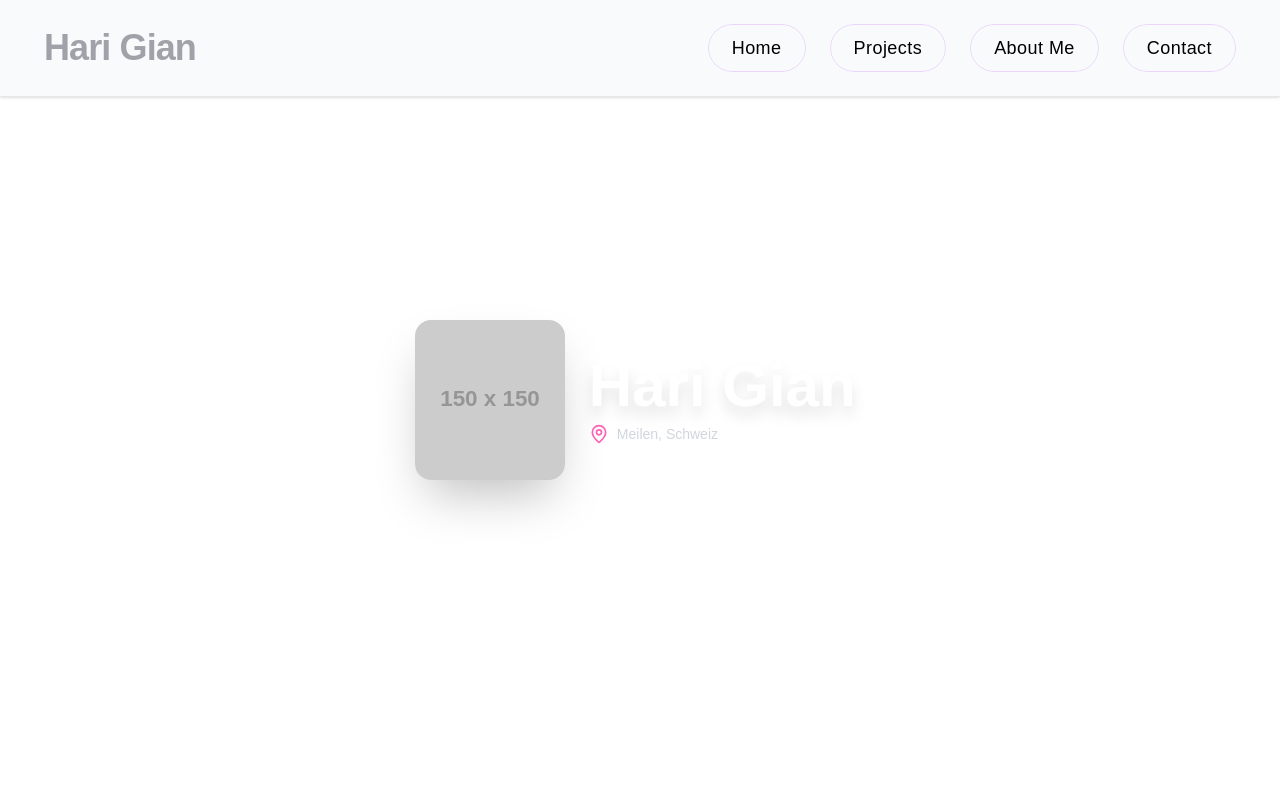
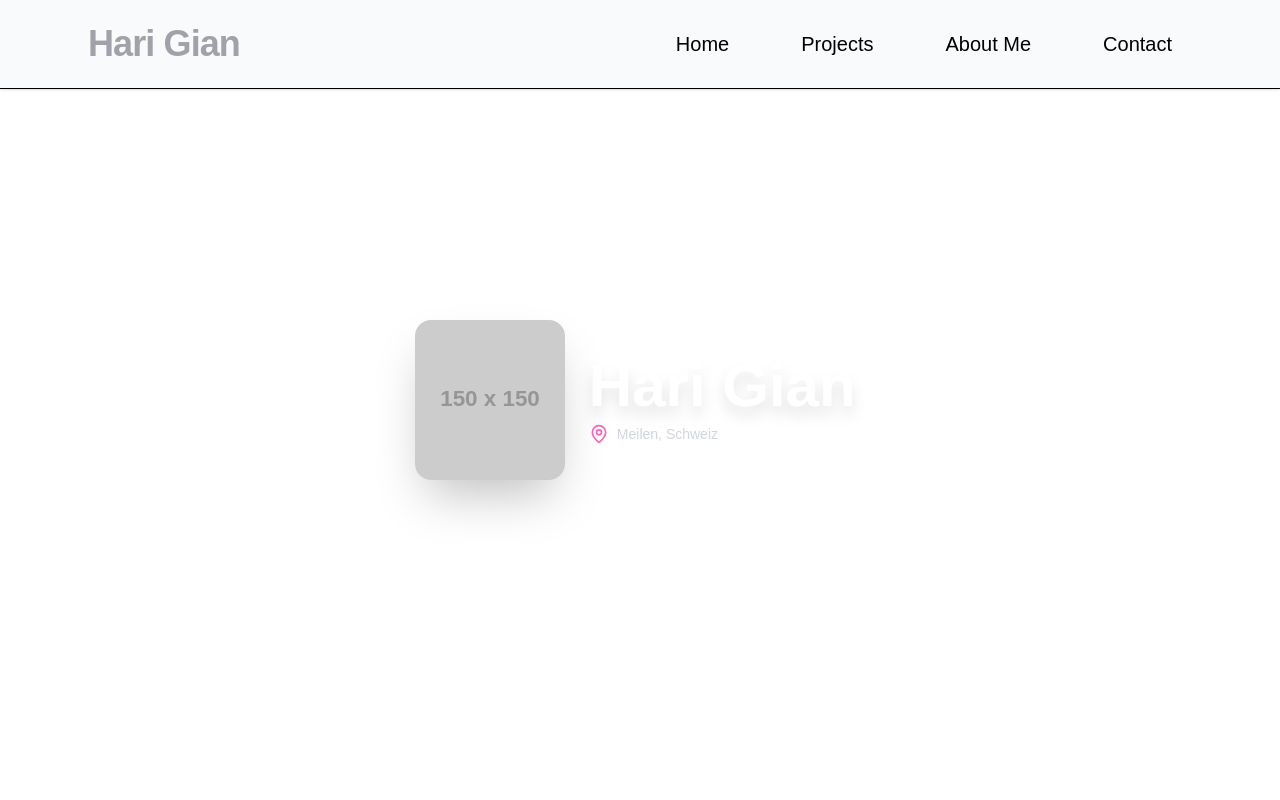
Before and after one commit to Hari-Gian/PortfolioWebseite, a Next.js app: page / in a window 1280 px wide. Shown: the top 800 px of the page. Built offline with nearby package versions, Linux system fonts and the light colour scheme.

Commit message:
habe an der Navbar gearbeitet

```diff
--- a/components/header.tsx
+++ b/components/header.tsx
@@ -66,6 +66,10 @@ const Navbar = () => {
     opacity: 0,
   });
 
+  // Shared animation duration and timing for synchronization
+  const shimmerDuration = 3;
+  const shimmerSpread = 1.5;
+
   useEffect(() => {
     const changeColor = () => {
       if (window.scrollY >= 10) { // Very small threshold for immediate effect
@@ -130,96 +134,82 @@ const Navbar = () => {
     );
   };
 
+  // Navigation links
+  const navItems = [
+    { label: "Home", href: "#home" },
+    { label: "Projects", href: "#projects" },
+    { label: "About Me", href: "#aboutme" },
+    { label: "Contact", href: "#contact" },
+  ];
+
   return (
-    <div
-      className={`fixed left-0 top-0 w-full z-10 ${isScrolled ? '' : 'border-b border-gray-200 bg-gray-50 shadow-sm'}`}
-    >
-      <div className={`max-w-[1240px] m-auto flex ${isScrolled ? 'justify-center' : 'justify-between'} items-center p-6`}>
+    <nav className={`fixed top-0 left-0 w-full z-10 ${!isScrolled && "bg-gray-50 border-b shadow-sm"}`}>
+      <div className={`max-w-6xl mx-auto flex items-center ${isScrolled ? "justify-center" : "justify-between"} p-6`}>
+        {/* Logo */}
         {!isScrolled && (
           <Link href="/">
-            <TextShimmer duration={3} spread={1.5} className="">
+            <TextShimmer duration={shimmerDuration} spread={shimmerSpread}>
               Hari Gian
             </TextShimmer>
           </Link>
         )}
 
-        {/* Mobile Menu Button */}
+        {/* Mobile toggle */}
         {!isScrolled && (
-          <div onClick={handleNav} className="sm:hidden cursor-pointer z-20 p-2 rounded-lg hover:bg-gray-100 transition-colors duration-200">
-            <div className={`w-6 h-0.5 ${textColor === 'black' ? 'bg-black' : 'bg-[#1a365d]'} transition-all duration-300 ${nav ? 'rotate-45 translate-y-1' : ''}`}></div>
-            <div className={`w-6 h-0.5 ${textColor === 'black' ? 'bg-black' : 'bg-[#1a365d]'} my-1 transition-all duration-300 ${nav ? 'opacity-0' : ''}`}></div>
-            <div className={`w-6 h-0.5 ${textColor === 'black' ? 'bg-black' : 'bg-[#1a365d]'} transition-all duration-300 ${nav ? '-rotate-45 -translate-y-1' : ''}`}></div>
-          </div>
+          <button onClick={handleNav} className="sm:hidden p-2 z-20">
+            <div className={`w-6 h-0.5 mb-1 bg-current transition-all ${nav ? "rotate-45 translate-y-1.5" : ""}`} />
+            <div className={`w-6 h-0.5 mb-1 bg-current transition-all ${nav ? "opacity-0" : ""}`} />
+            <div className={`w-6 h-0.5 bg-current transition-all ${nav ? "-rotate-45 -translate-y-1.5" : ""}`} />
+          </button>
         )}
 
-        {/* Desktop Menu */}
-        {!isScrolled ? (
-          <div className="hidden sm:block">
-            <ul style={{ color: `${textColor}` }} className="flex space-x-6">
-              {[
-                { label: 'Home', href: '#home' },
-                { label: 'Projects', href: '#projects' },
-                { label: 'About Me', href: '#aboutme' },
-                { label: 'Contact', href: '#contact' },
-              ].map(({ label, href }) => (
-                <li key={label}>
+        {/* Desktop Navigation */}
+        <div className="hidden sm:block">
+          {isScrolled ? (
+            // Compact nav for scrolled state
+            <ul
+              className="relative mx-auto flex w-fit rounded-full border-2 border-black bg-white px-4 py-2"
+              onMouseLeave={() => setPosition((pv) => ({ ...pv, opacity: 0 }))}
+            >
+              {navItems.map(({ label, href }) => (
+                <Tab key={label} href={href}>{label}</Tab>
+              ))}
+              <Cursor position={position} />
+            </ul>
+          ) : (
+            // Expanded nav for normal state
+            <ul className="flex space-x-8" style={{ color: textColor }}>
+              {navItems.map(({ label, href }) => (
+                <li key={label} className="px-2">
                   <Link href={href}>
-                    <button className="relative group px-6 py-2.5 overflow-hidden rounded-full">
-                      <span className="relative z-10 text-lg font-medium tracking-wide" style={{ color: textColor }}>
-                        {label}
-                      </span>
-                      <span className="absolute inset-0 w-full h-full bg-gradient-to-r from-purple-500/10 to-purple-600/10 transform scale-x-0 group-hover:scale-x-100 transition-transform duration-300 origin-left rounded-full"></span>
-                      <span className="absolute inset-0 w-full h-full border border-purple-500/20 rounded-full group-hover:border-purple-500/40 transition-colors duration-300"></span>
-                      <span className="absolute inset-0 w-0 h-0.5 bg-purple-500 group-hover:w-full transition-all duration-300 bottom-0 left-0"></span>
-                    </button>
+                    <span className="text-xl font-medium px-3 py-2 hover:text-purple-500 transition-colors">
+                      {label}
+                    </span>
                   </Link>
                 </li>
               ))}
             </ul>
-          </div>
-        ) : (
-          <div className="hidden sm:block">
-            <ul
-              className="relative mx-auto flex w-fit rounded-full border-2 border-black bg-white px-2 py-1"
-              onMouseLeave={() => setPosition((pv) => ({ ...pv, opacity: 0 }))}
-            >
-              <Tab href="#home">Home</Tab>
-              <Tab href="#projects">Projects</Tab>
-              <Tab href="#aboutme">About Me</Tab>
-              <Tab href="#contact">Contact</Tab>
-              <Cursor position={position} />
-            </ul>
-          </div>
-        )}
+          )}
+        </div>
       </div>
 
       {/* Mobile Menu */}
-      <div
-        className={
-          nav
-            ? 'sm:hidden fixed top-0 left-0 w-full h-screen bg-gray-50/95 backdrop-blur-sm flex justify-center items-center ease-in duration-300 z-10'
-            : 'sm:hidden fixed top-0 left-[-100%] w-full h-screen bg-gray-50/95 backdrop-blur-sm flex justify-center items-center ease-in duration-300 z-10'
-        }
-      >
-        <ul className="text-center space-y-8">
-          {[
-            { label: 'Home', href: '#home' },
-            { label: 'Projects', href: '#projects' },
-            { label: 'About Me', href: '#aboutme' },
-            { label: 'Contact', href: '#contact' },
-          ].map(({ label, href }) => (
-            <li
-              onClick={handleNav}
-              className="p-4 text-4xl hover:text-purple-500 cursor-pointer transition-colors duration-300"
-              style={{ color: textColor }}
-              key={label}
-            >
-              <Link href={href}>{label}</Link>
+      <div className={`sm:hidden fixed inset-0 bg-gray-50/95 backdrop-blur-sm flex items-center justify-center transition-all duration-300 ${
+        nav ? "opacity-100 z-10" : "opacity-0 -z-10"
+      }`}>
+        <ul className="text-center space-y-12">
+          {navItems.map(({ label, href }) => (
+            <li key={label} onClick={handleNav} className="hover:text-purple-500 transition-colors py-3">
+              <Link href={href}>
+                <span className="text-5xl font-medium">
+                  {label}
+                </span>
+              </Link>
             </li>
           ))}
         </ul>
       </div>
-    </div>
+    </nav>
   );
 };
 
```
